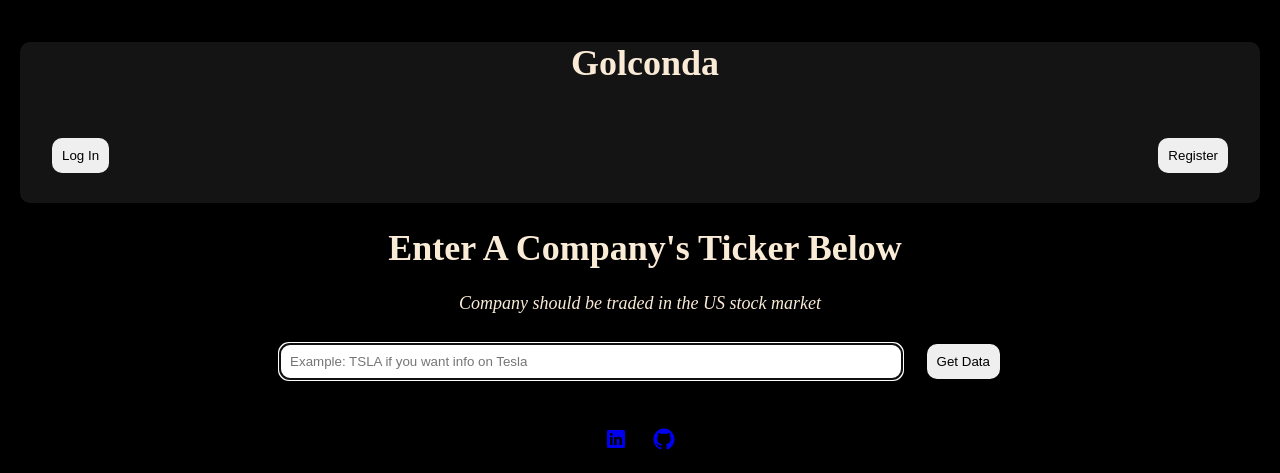
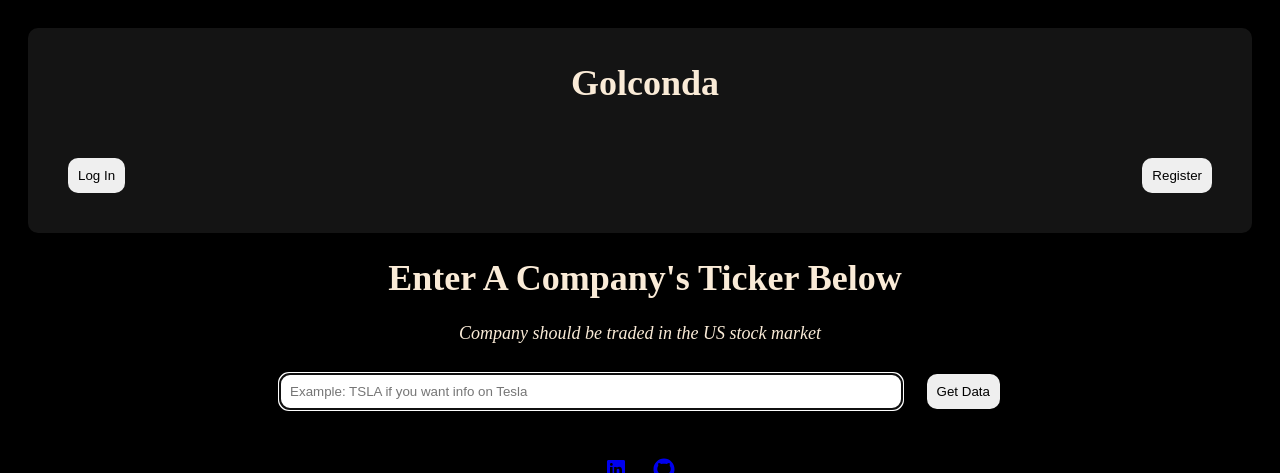
Before and after one commit to kaundachris/StockAnalyzer, a Flask app: page / in a window 1280 px wide. Shown: the top 473 px of the page. Run offline with Flask 3, Linux system fonts and the light colour scheme; some libraries are stand-ins or nearby versions.

Commit message:
Add files via upload

```diff
--- a/static/index.css
+++ b/static/index.css
@@ -27,10 +27,8 @@ footer {
 
 .top {
     background-color: rgb(20, 20, 20);
-    margin-left: 2px;
-    margin-right: 2px;
-    padding-left: 2px;
-    padding-right: 2px;
+    margin: 10px;
+    padding: 10px;
     border-radius: 10px;
 }
 
--- a/templates/results.html
+++ b/templates/results.html
@@ -9,6 +9,11 @@
                 <form action="/logout" method="post">
                     <input name="login" id="login" hidden>
                     <input type="submit" name="submit" id="submit" value="Log Out">
+                </form>
+
+                <form action="/" method="post">
+                    <input name="search" id="search" hidden>
+                    <input type="submit" name="submit" id="submit" value="Search">
                 </form>
 
             {% else %}
```
